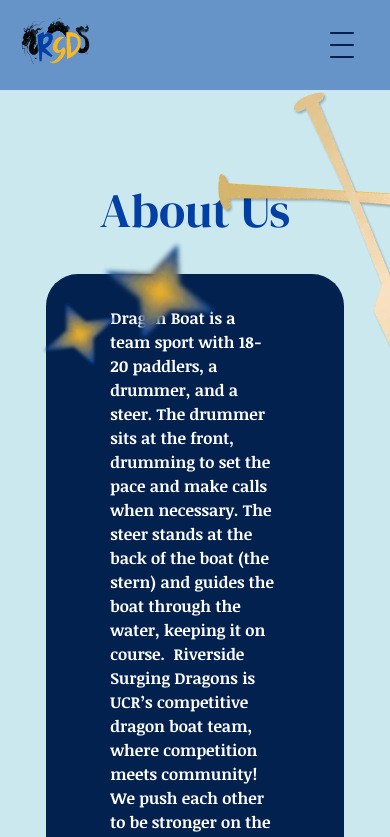
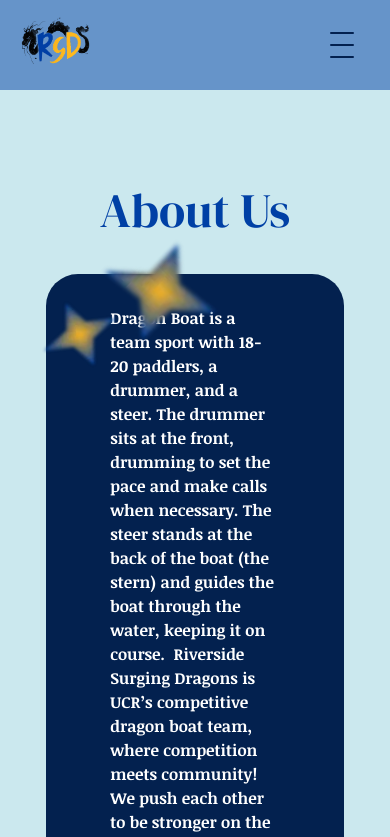
Before and after one commit to acm-ucr/rsd-website, a Next.js app: page /about in a window 390 px wide. Shown: the top 837 px of the page. Built offline with nearby package versions, Linux system fonts and the light colour scheme.

Commit message:
responsive paddles added

```diff
--- a/src/components/about/AboutUs.tsx
+++ b/src/components/about/AboutUs.tsx
@@ -25,7 +25,7 @@
       <Image
         src={Paddles}
         alt="Paddles"
-        className="absolute top-8 -right-40 scale-110 scale-x-[-1] -rotate-35"
+        className="invisible absolute top-8 -right-40 scale-110 scale-x-[-1] -rotate-35 md:visible"
       />
     </div>
   );
```
